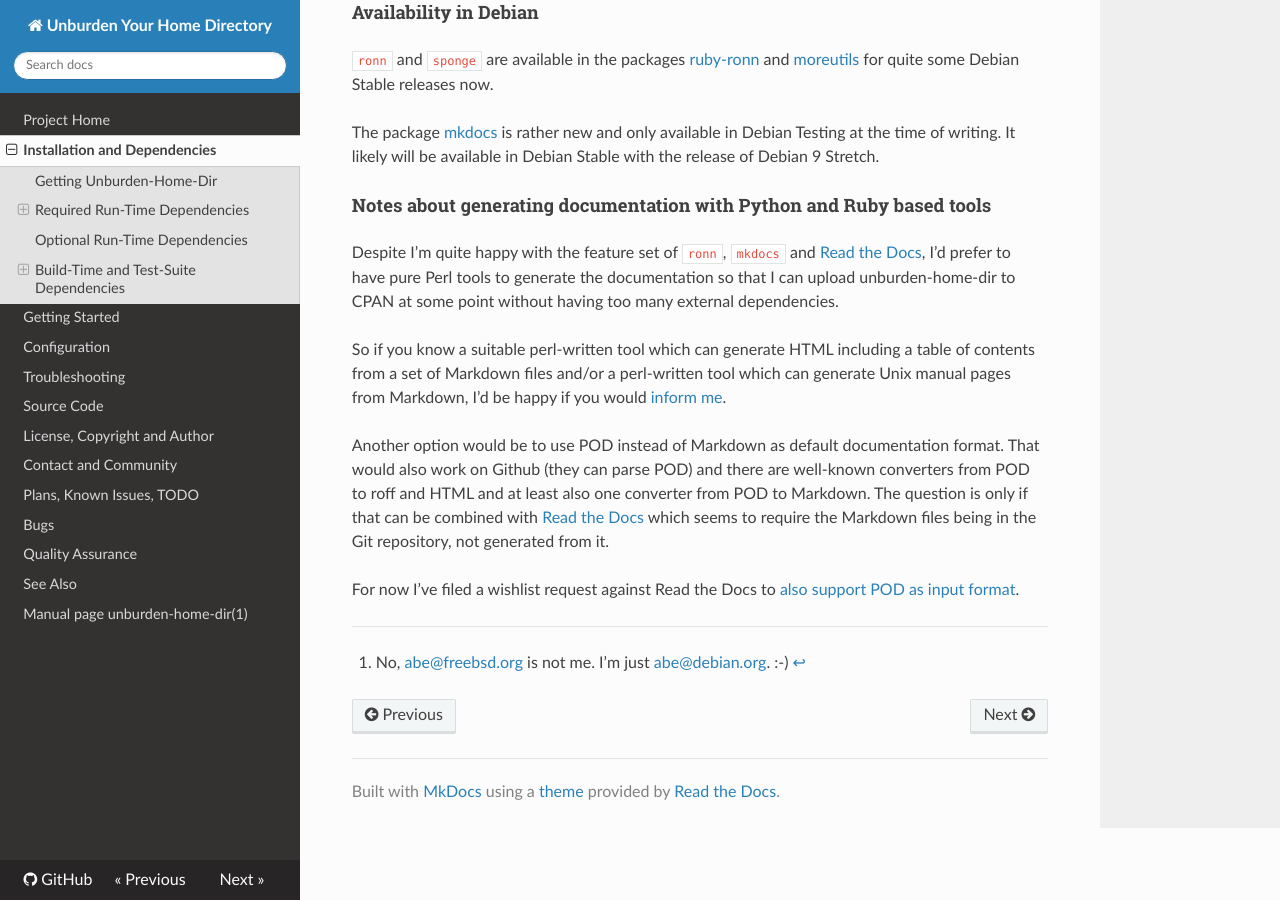
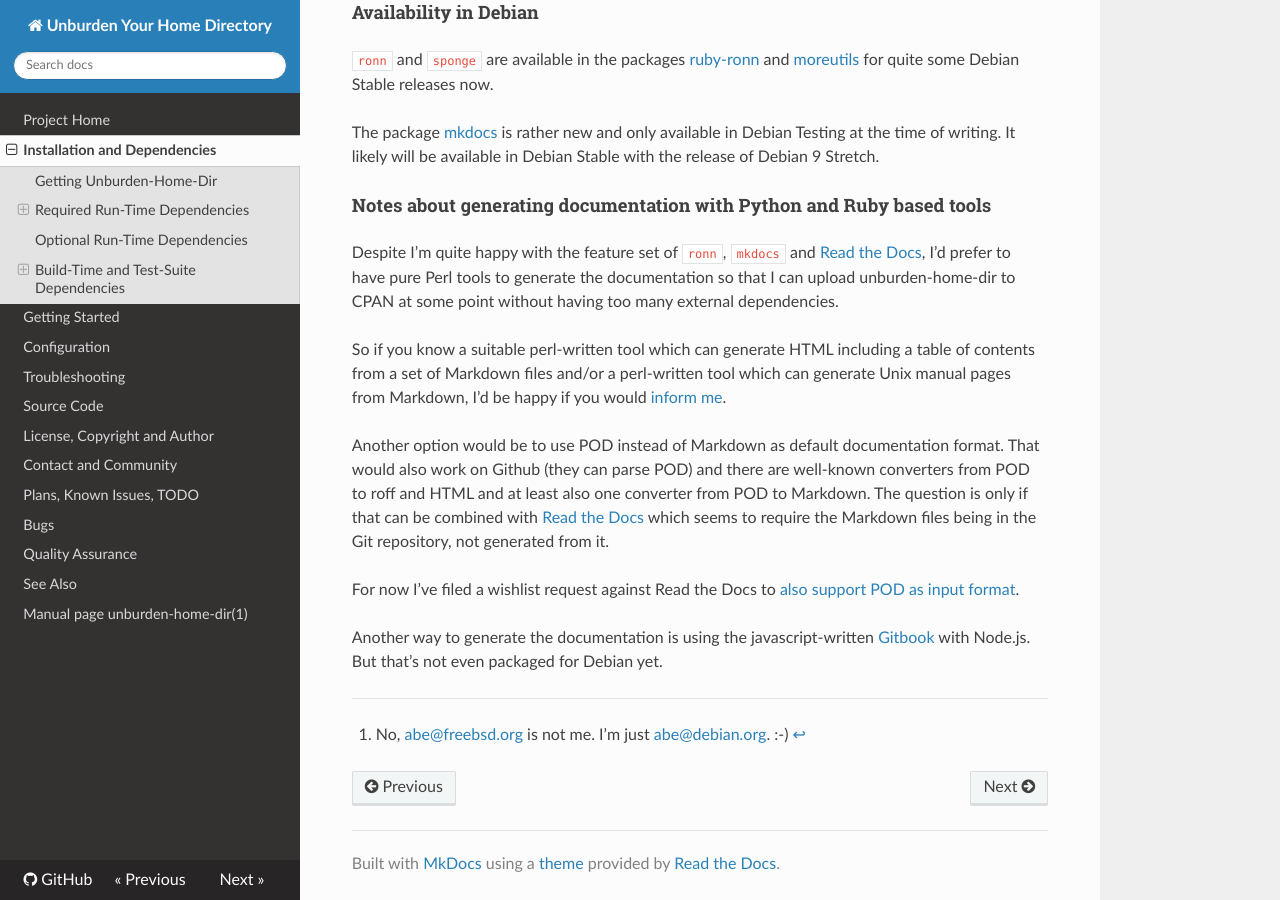
Before and after one commit to xtaran/unburden-home-dir, an MkDocs documentation site: the page built from docs/installation.md, in a window 1280 px wide and 900 px high, scrolled down 1852 px. Built offline with MkDocs 1.6.1, drawn with Linux system fonts in a browser that asks for light colours; nearby versions of some CDN libraries; old or Windows-style settings are respelled for this version of MkDocs.

Commit message:
Mention Gitbook in the documentation

```diff
--- a/docs/installation.md
+++ b/docs/installation.md
@@ -127,4 +127,8 @@ not generated from it.
 For now I've filed a wishlist request against Read the Docs to
 [also support POD as input format](https://github.com/rtfd/readthedocs.org/issues/1319).
 
+Another way to generate the documentation is using the
+javascript-written [Gitbook](https://www.npmjs.com/package/gitbook)
+with Node.js. But that's not even packaged for Debian yet.
+
 [^1]: No, <abe@freebsd.org> is not me. I'm just <abe@debian.org>. :-)
```
Also changed, not shown: README.md (+5 -2 lines).
